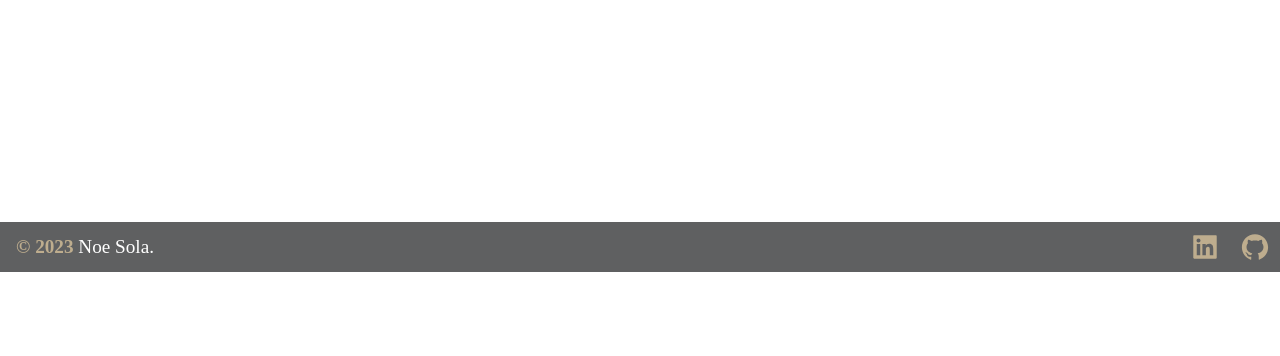
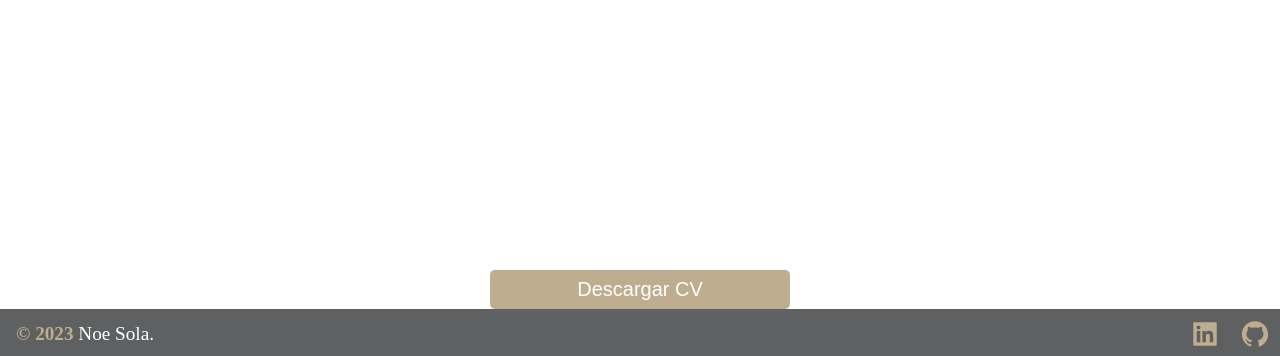
Before and after one commit to Moyrasc/Portfolio, a React (Create React App) app: page /sobre-mi in a window 1280 px wide. Shown: the part 669-1025 px from the top of the page. Before the commit the page ends 941 px from the top, so only its background shows below. Built offline with nearby package versions, Linux system fonts and the light colour scheme.

Commit message:
add download CV

```diff
--- a/src/views/SobreMi.jsx
+++ b/src/views/SobreMi.jsx
@@ -1,6 +1,9 @@
 import React from 'react'
 // import Particles from '../components/Particles'
 import { ContainerSobre, Img, MainContent, SubTitle, TextContent } from './SobremiStyled'
+import { Btn } from './ContactoStyled'
+import { Link } from 'react-router-dom'
+import CV from '../CV.pdf'
 
 const SobreMi = () => {
   return (
@@ -11,8 +14,13 @@ const SobreMi = () => {
         <img src='https://picsum.photos/250/250?random=1' alt=''/>
       </Img>
       <TextContent>
-        <p>Lorem ipsum dolor sit amet, consectetur adipiscing elit. Nullam eu orci at dui lacinia gravida. Donec commodo dolor sed enim maximus lacinia. Mauris feugiat elit vitae ultrices placerat. Donec efficitur justo nec erat gravida pharetra. Maecenas diam nibh, tristique vel molestie in, tincidunt vitae ligula. Pellentesque id tellus id dolor ornare vehicula. Nam magna purus, tempus ac est sit amet, interdum convallis mauris. Aenean sodales quis leo non viverra. Ut urna magna, porttitor id ultrices pulvinar, lacinia sit amet eros. Duis at dictum nisl, sed molestie quam. Praesent eu nibh consectetur, blandit sapien fringilla, sollicitudin nisl. Vestibulum congue lacus ipsum. Proin ultrices tincidunt ultricies.</p>
+        <p>Mi historia es un viaje de transformación desde una carrera en enfermería hacia el desarrollo de software.<br/>
+          Como enfermera, mi trabajo se centraba en cuidar a las personas y brindarles atención médica de calidad en momentos críticos. A lo largo de los años, aprendí la importancia de la empatía, la paciencia y la resolución de problemas. Estas habilidades han demostrado ser invaluables en mi transición a la programación.<br/>
+          La programación para mí es como un rompecabezas interminable. Me encanta enfrentarme a desafíos complejos y encontrar soluciones creativas a problemas. Mi curiosidad me impulsa a aprender constantemente y a explorar nuevas tecnologías.
+        </p>
       </TextContent>
+      <Link to={CV} download="CV-Noemi-Sola" target='_blank' rel='noreferrer'><Btn> Descargar CV</Btn></Link>
+
     </MainContent>
     {/* <Particles id="tsparticles"/> */}
     </ContainerSobre>
```
Also changed, not shown: 1 other file (tests, documents, lock files or other folders).
